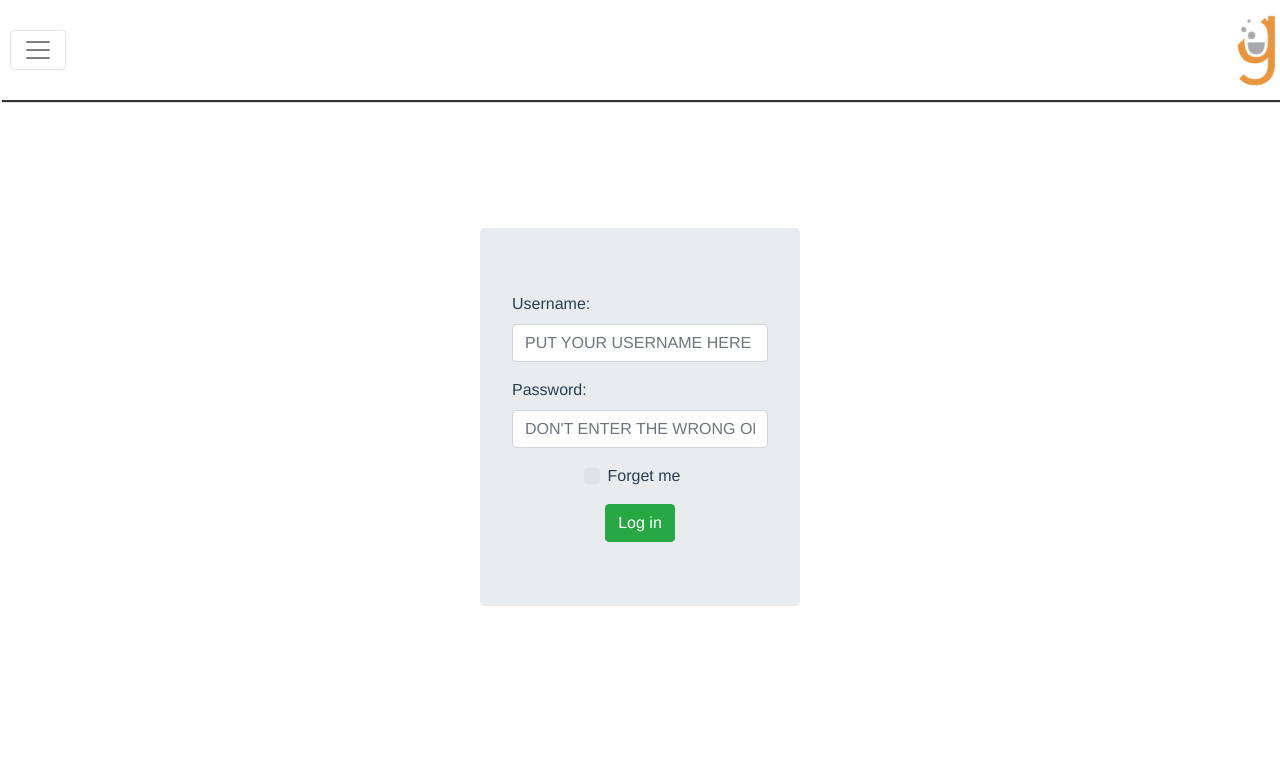
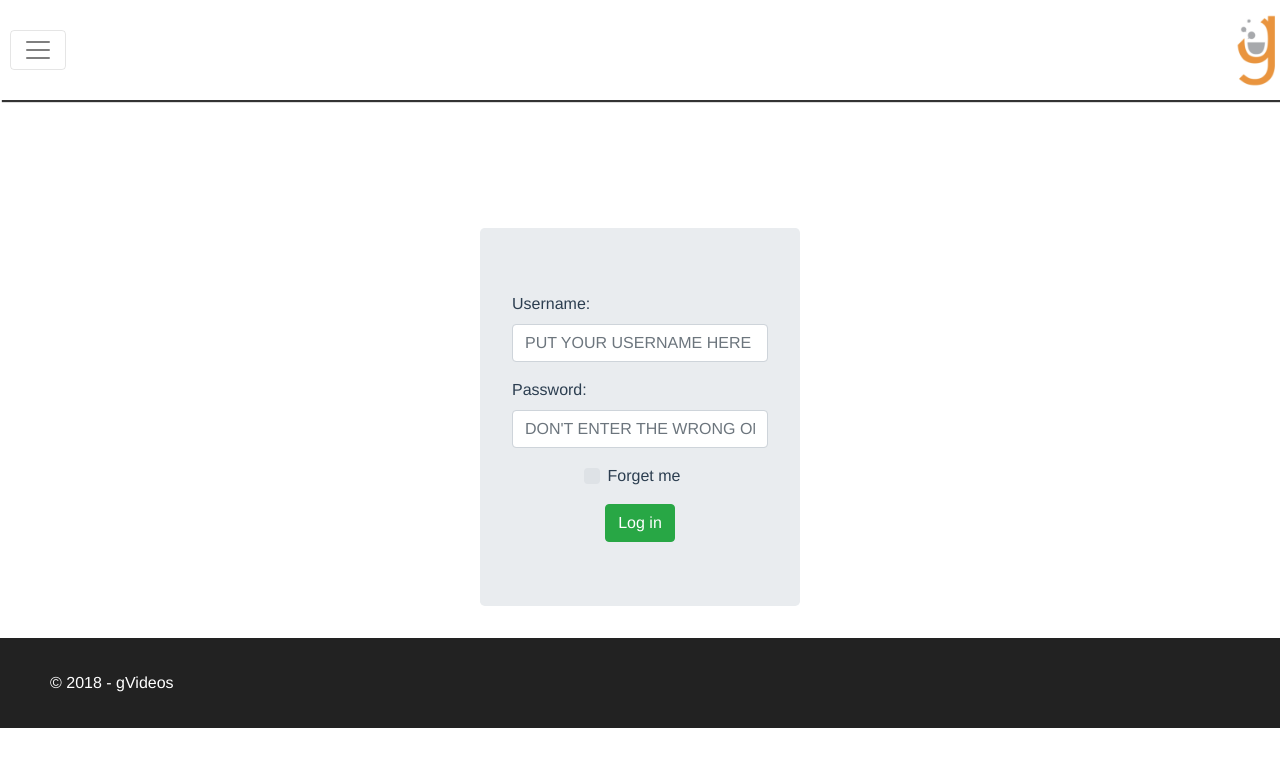
Before and after one commit to austinloveless/gvideos-client, a Vue app: page /#/ in a window 1280 px wide. Shown: the top 766 px of the page. Built offline with nearby package versions, Linux system fonts and the light colour scheme.

Commit message:
Added footer.

```diff
--- a/src/components/Footer.vue
+++ b/src/components/Footer.vue
@@ -0,0 +1,31 @@
+<template>
+  <footer class="footer">
+    <p class="footer-copy">
+      &copy; 2018 - gVideos
+    </p>
+  </footer>
+</template>
+
+<style scoped>
+.footer {
+  display: flex;
+  justify-content: space-between;
+  background-color: #222;
+  padding-left: 50px;
+  padding-right: 50px;
+  align-items: stretch;
+  height: 90px;
+}
+
+.footer-copy {
+  display: inline-flex;
+  align-items: stretch;
+}
+
+p.footer-copy {
+  font-size: 16px;
+  color: #fff;
+  align-self: center;
+  margin-bottom: 0px;
+}
+</style>
```
